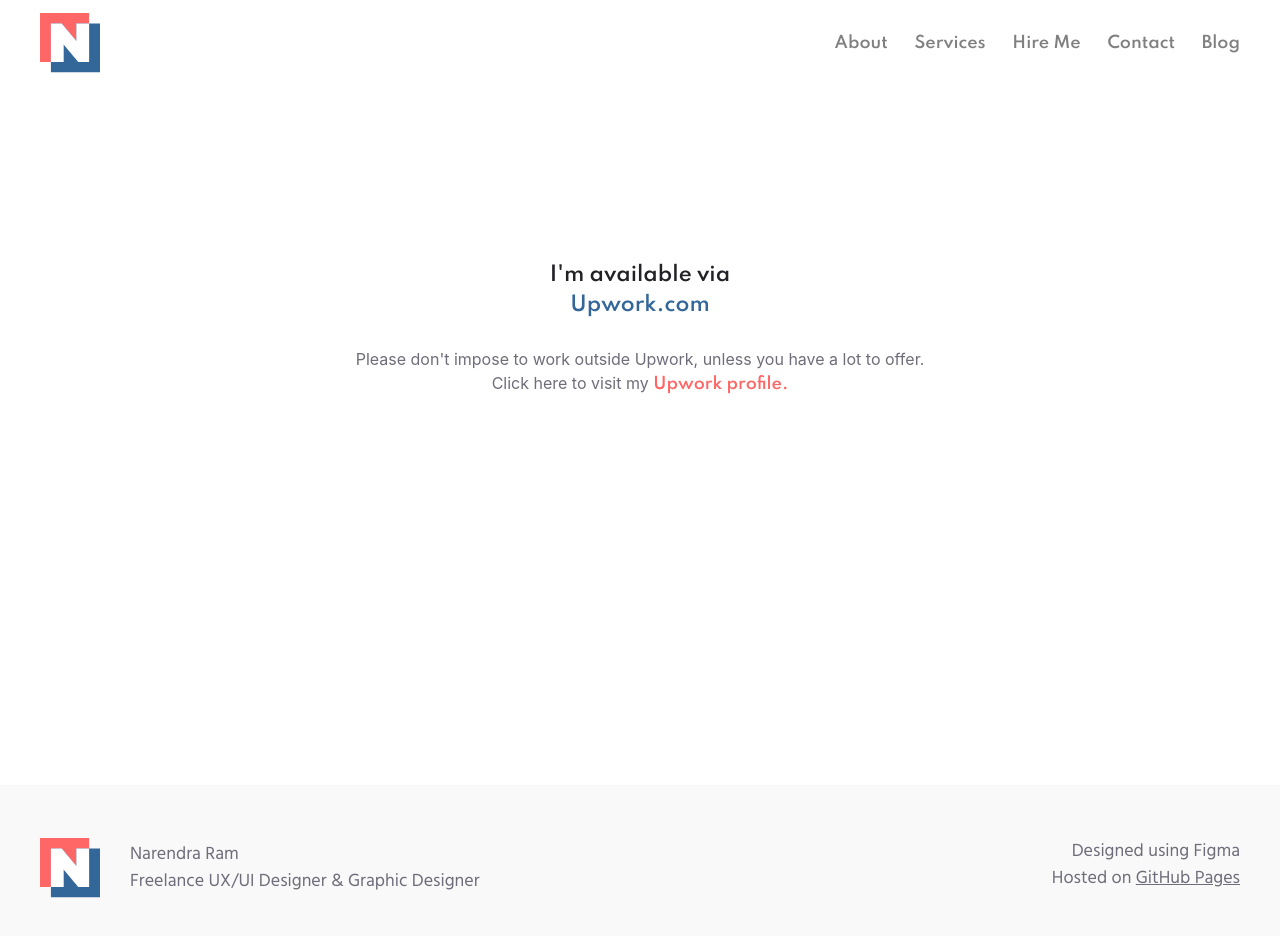
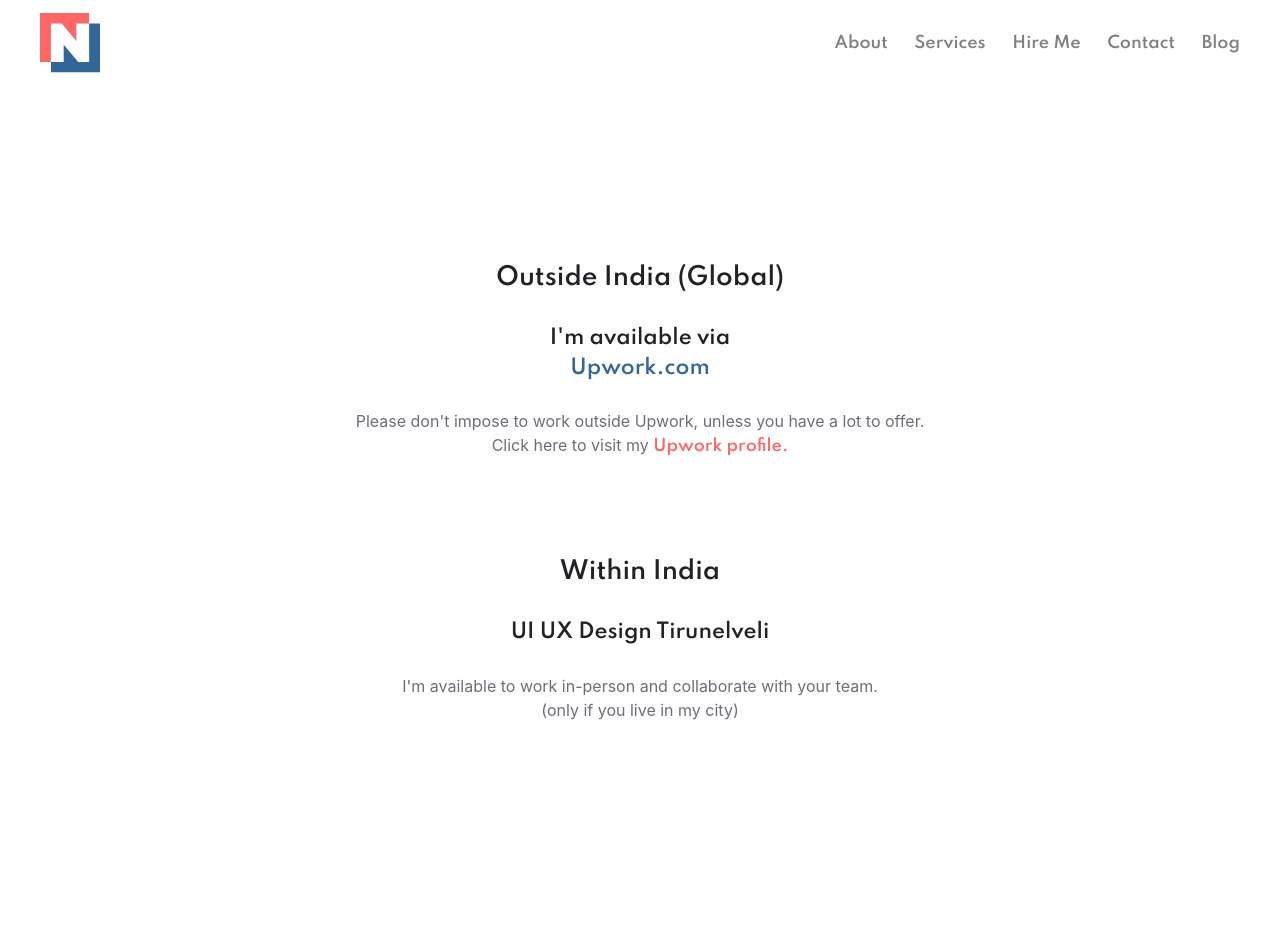
Before and after one commit to narenkram/Lance, a Nuxt app: page /hire-ui-ux-designer in a window 1280 px wide. Shown: the top 936 px of the page. Built offline with nearby package versions, Linux system fonts and the light colour scheme.

Commit message:
feat(hire-page): update stuff

```diff
--- a/pages/hire-ui-ux-designer.vue
+++ b/pages/hire-ui-ux-designer.vue
@@ -3,6 +3,7 @@
     <section class="py-6">
       <div class="row">
         <div class="col-12 text-center">
+          <h3>Outside India (Global)</h3>
           <h4>
             I'm available via <br />
             <a
@@ -22,6 +23,14 @@
             </a>
           </p>
         </div>
+        <div class="col-12 text-center mt-4">
+          <h3>Within India</h3>
+          <h4>UI UX Design Tirunelveli</h4>
+          <p>
+            I'm available to work in-person and collaborate with your team.<br />
+            (only if you live in my city)
+          </p>
+        </div>
       </div>
     </section>
   </div>
```
